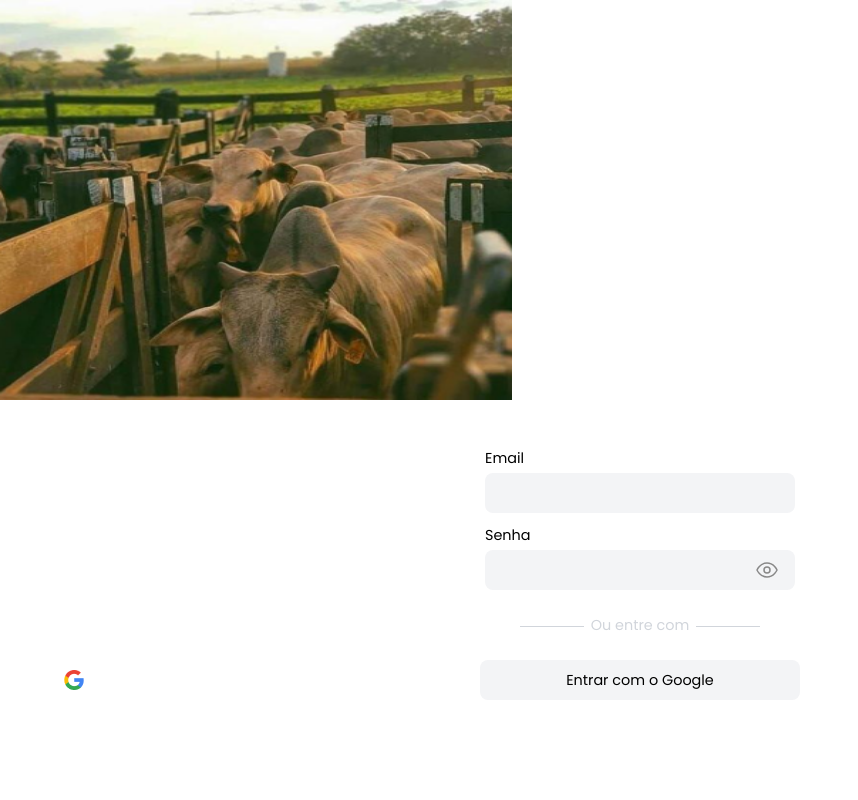
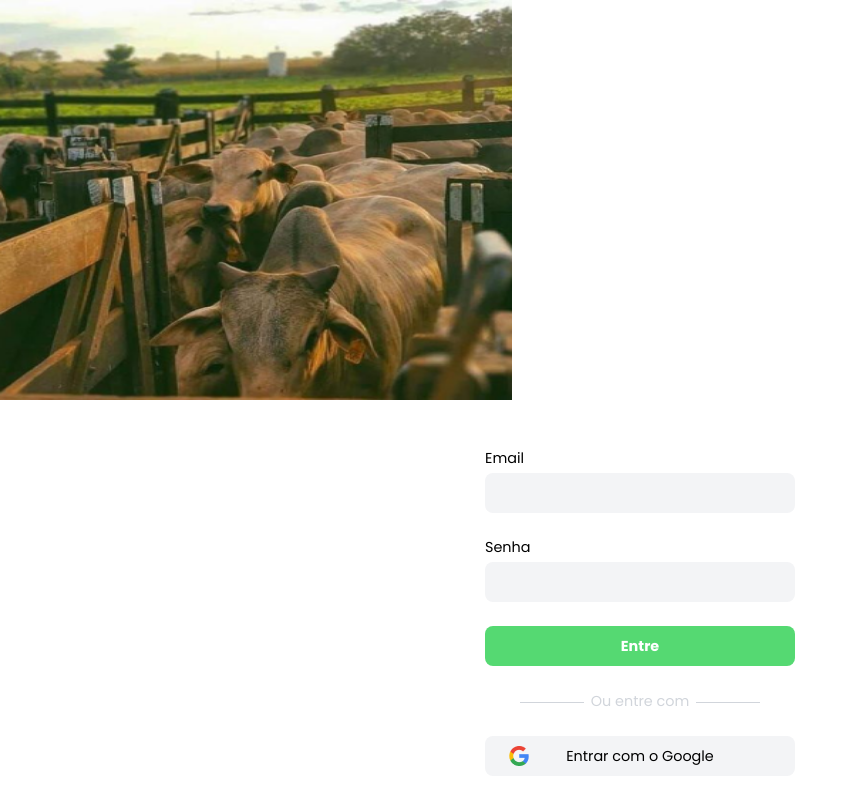
Before and after one commit to DevRadhy/cattle-web, a Next.js app in the folder web/: page /login in a window 1280 px wide. Shown: the whole page, without its empty margins (0-858 px from the left). Built offline with nearby package versions, Linux system fonts and the light colour scheme.

Commit message:
Auth context (#3)
* Starting user auth context

* Install nookies and axios

* Create api service

* Add auth context provider to _app.tsx

* Reorder input component

* Add api service

* Add token to authorization header

* Login page

* Change button style

```diff
--- a/web/package.json
+++ b/web/package.json
@@ -9,14 +9,17 @@
     "lint": "next lint"
   },
   "dependencies": {
+    "@types/cookie": "^0.5.1",
     "@types/node": "18.16.1",
     "@types/react": "18.2.0",
     "@types/react-dom": "18.2.1",
     "autoprefixer": "10.4.14",
+    "axios": "^1.4.0",
     "eslint": "8.39.0",
     "eslint-config-next": "13.3.1",
     "lucide-react": "^0.220.0",
     "next": "13.3.1",
+    "nookies": "^2.5.2",
     "postcss": "8.4.23",
     "react": "18.2.0",
     "react-dom": "18.2.0",
--- a/web/src/components/Button.tsx
+++ b/web/src/components/Button.tsx
@@ -8,7 +8,7 @@ export function Button({ text, ...rest }: ButtonProps) {
   return (
     <div>
       <button
-        className="w-24 h-10 rounded-lg text-white font-bold bg-emerald-400 absolute bottom-0 right-0 mr-12 mb-12"
+        className="w-full h-10 rounded-lg text-white font-bold bg-green-600"
         type="button"
         {...rest}
       >
--- a/web/src/components/Input.tsx
+++ b/web/src/components/Input.tsx
@@ -5,19 +5,18 @@ interface InputProps extends InputHTMLAttributes<HTMLInputElement> {
   children?: ReactNode;
 }
 
-export function Input({ label, type, placeholder, children }: InputProps) {
+export function Input({ label, type, placeholder, children, ...rest }: InputProps) {
   return (
     <div
       className="w-full flex flex-col max-w-xs relative"
     >
-      <label htmlFor={label}>
-        {label}
-      </label>
+      <label htmlFor={label}>{label}</label>
       <input
         className="w-full h-10 bg-gray-100 rounded-lg px-4 mt-1"
         id={label}
         type={type}
         placeholder={placeholder}
+        {...rest}
       />
       {children}
     </div>
--- /dev/null
+++ b/web/src/contexts/AuthContext.tsx
@@ -0,0 +1,76 @@
+import { api } from "@/services/api";
+import { useRouter } from "next/router";
+import { parseCookies, setCookie } from "nookies";
+import { ReactNode, createContext, useEffect, useState } from "react";
+
+type AuthContextType = {
+  isAuthenticated: boolean;
+  user: User | null;
+  signIn: (data: SignInData) => Promise<void>;
+};
+
+type User = {
+  name: string;
+  email: string;
+  id: string;
+}
+
+type SignInData = {
+  email: string;
+  password: string;
+};
+
+type AuthContextProviderProps = {
+  children: ReactNode;
+}
+
+export const AuthContext = createContext({} as AuthContextType);
+
+export function AuthProvider({ children }: AuthContextProviderProps) {
+  const [ user, setUser ] = useState<User | null>(null);
+
+  const router = useRouter();
+
+  const isAuthenticated = !!user;
+
+  useEffect(() => {
+    // Verificar se possui algum token nos cookies
+    const { token } = parseCookies();
+
+    if(!token) return;
+
+    // Se existir, buscar informações do usuário e salvar no estado
+    api.get(`/users/${user?.id}`).then((response) => {
+      setUser(response.data);
+    });
+  }, [user]);
+
+ async function signIn({ email, password }: SignInData) {
+   try {
+    // Autenticar usuário no backend
+    const { data } = await api.post("/users/login", {
+        email,
+        password,
+      });
+
+    // Salvar token do usuário nos cookies
+    setCookie(undefined, "token", data.token);
+
+    // Adicionar token ao header das requisições
+    api.defaults.headers['Authorization'] = `Bearer ${data.token}`;
+
+    // Salvar informações do usuário em um estado
+    setUser(data);
+
+    router.push("/");
+  } catch(err) {
+    console.log("login error");
+  }
+ }
+
+  return (
+    <AuthContext.Provider value={{ user, isAuthenticated, signIn }}>
+      {children}
+    </AuthContext.Provider>
+  );
+}
--- a/web/src/pages/_app.tsx
+++ b/web/src/pages/_app.tsx
@@ -1,6 +1,11 @@
+import { AuthProvider } from '@/contexts/AuthContext';
 import '../styles/globals.css';
 import type { AppProps } from 'next/app';
 
 export default function App({ Component, pageProps }: AppProps) {
-  return <Component {...pageProps} />
+  return (
+    <AuthProvider>
+      <Component {...pageProps} />
+    </AuthProvider>
+  );
 }
--- a/web/src/pages/login.tsx
+++ b/web/src/pages/login.tsx
@@ -1,44 +1,66 @@
+import { Button } from "@/components/Button";
 import { Input } from "@/components/Input";
-import { EyeIcon } from "lucide-react";
+import { AuthContext } from "@/contexts/AuthContext";
 import Image from "next/image";
+import { FormEvent, useContext, useState } from "react";
+
+import rebanho from "../../public/rebanho.png";
 
 export default function Login() {
+  const [ email, setEmail ] = useState<string>("");
+  const [ password, setPassword ] = useState<string>("");
+
+  const { signIn } = useContext(AuthContext);
+
+  async function handleSubmit(e: FormEvent<HTMLFormElement>) {
+    e.preventDefault();
+
+    if(!email || !password) return
+
+    await signIn({ email, password });
+  }
+
   return (
     <div className="w-screen h-screen">
       <Image
         className="h-1/2"
-        src="/rebanho.png"
+        src={rebanho}
         alt="Rebanho bovino"
         width={512}
         height={512}
+        priority
       />
 
+      <form id="login" onSubmit={(e) => handleSubmit(e)}>
         <div
-        className="h-1/2 flex flex-col items-center"
-      >
-        <div
-          className="w-full mb-6 grid grid-rows-2 justify-center gap-3 mt-12"
+          className="mt-12 grid gap-6 justify-center"
         >
           <Input
             label="Email"
             type="text"
+            value={email}
+            autoComplete="true"
+            required
+            onChange={(e) => setEmail(e.target.value)}
           />
 
           <Input
             label="Senha"
             type="password"
-          >
-            <EyeIcon
-              className="mr-4 absolute right-0 bottom-0 -translate-y-1/3"
-              color="#888"
-              strokeWidth={1.5}
+            value={password}
+            required
+            onChange={(e) => setPassword(e.target.value)}
           />
-          </Input>
-        </div>
+
+          <Button
+            text="Entre"
+            type="submit"
+            form="login"
+          />
 
           <span
             className="
-          w-32 text-center text-gray-300
+            w-32 text-center text-gray-300 m-auto
             before:block before:content[''] before:w-60 before:h-px before:-translate-x-14 before:translate-y-3 before:border-x-16 before:border-gray-300
             "
           >
@@ -46,10 +68,10 @@ export default function Login() {
           </span>
 
           <button
-          className="w-80 h-10 bg-gray-100 rounded-lg m-6 flex items-center justify-center"
+            className="w-full max-w-xs h-10 bg-gray-100 rounded-lg flex items-center justify-center relative"
           >
             <Image
-            className="ml-4 absolute left-12"
+              className="ml-6 absolute left-0"
               src="/google.png"
               alt="Google"
               width={20}
@@ -59,6 +81,7 @@ export default function Login() {
             Entrar com o Google
           </button>
         </div>
+      </form>
     </div>
   );
 }
--- /dev/null
+++ b/web/src/services/api.ts
@@ -0,0 +1,7 @@
+import axios from "axios";
+
+const api = axios.create({
+  baseURL: "http://localhost:3333"
+});
+
+export { api };
```
Also changed, not shown: 1 other file (tests, documents, lock files or other folders). Lines whose indentation alone changed are shown as unchanged.
